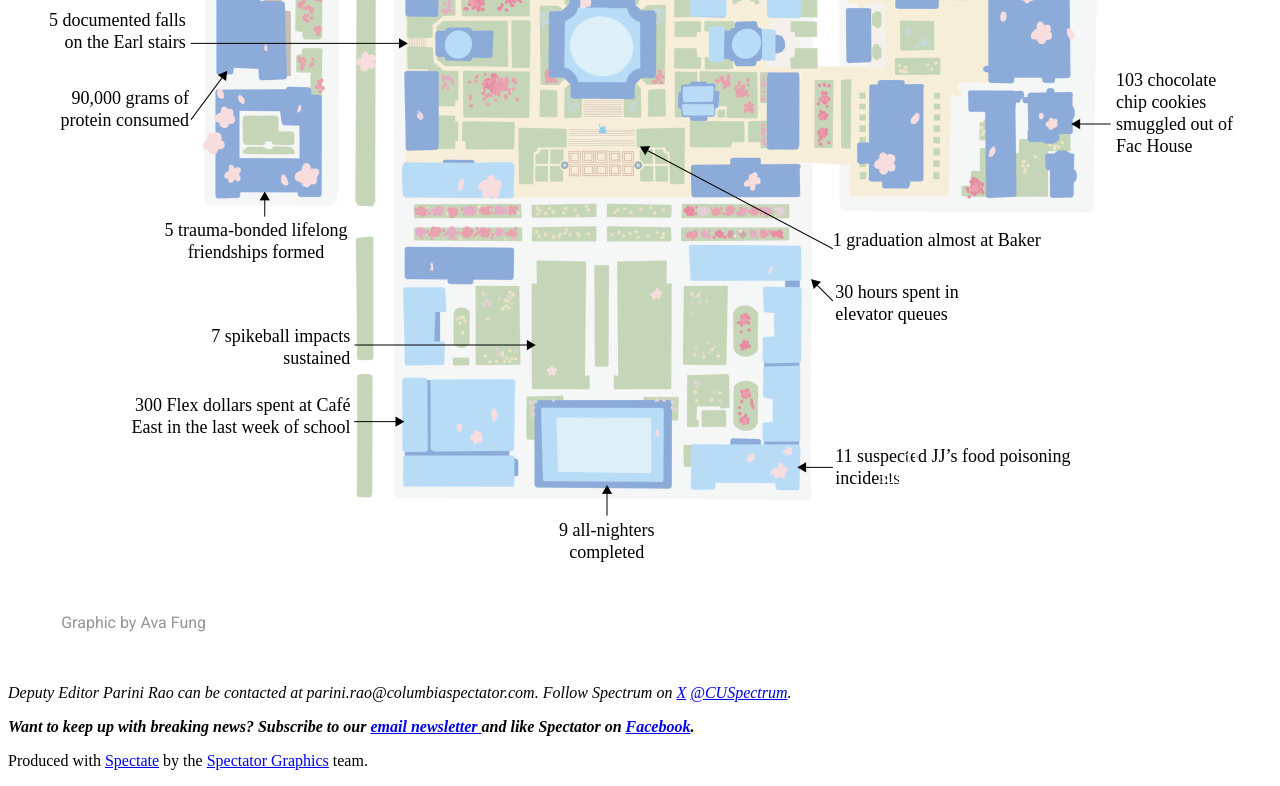
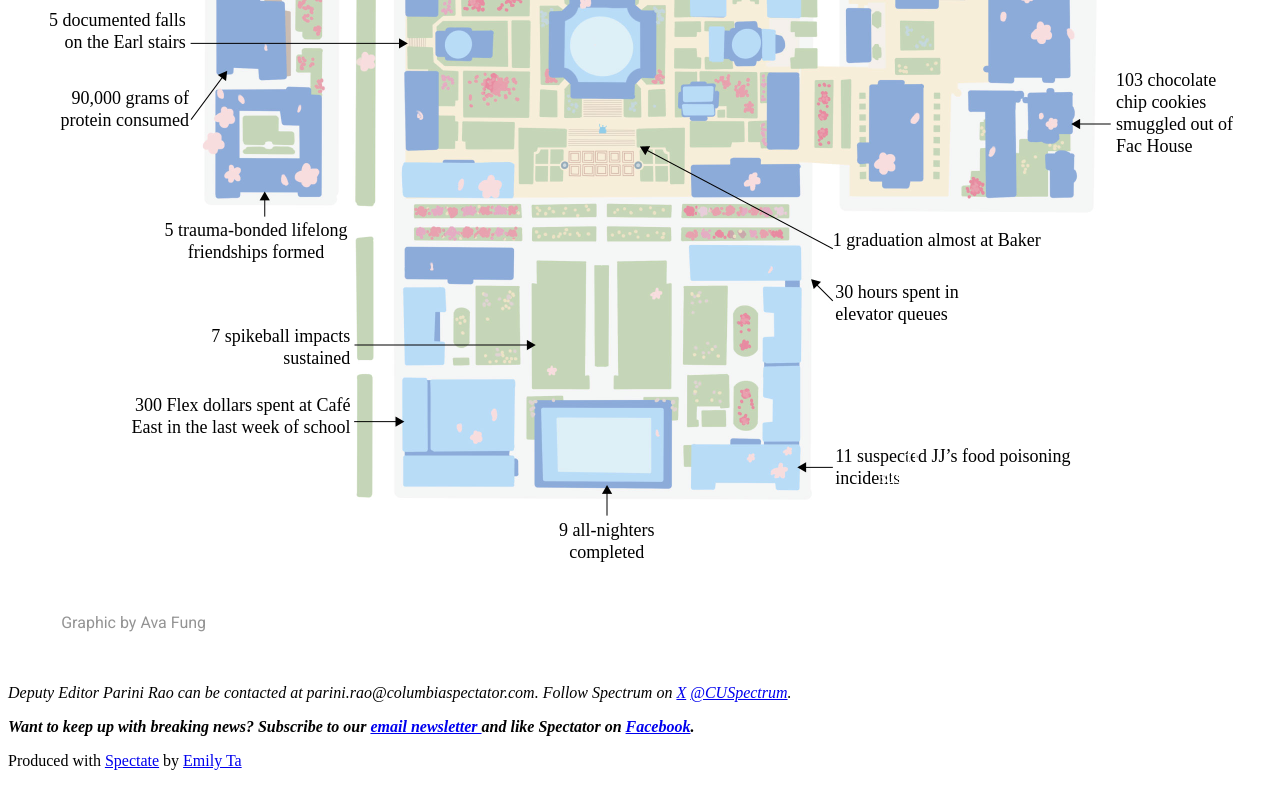
Before and after one commit to graphicsdesk/commence-et, a website built with Parcel: page index.html in a window 1280 px wide. Shown: the part 922-1708 px from the top of the page. Built offline with nearby package versions, Linux system fonts and the light colour scheme; no server answers.

Commit message:
Refactor index.html to update content and structure

```diff
--- a/index.html
+++ b/index.html
@@ -253,4 +253,4 @@
 </p>
 
 
-       </div> <div class="footer g-body"> <div class="article-credits">  <p> Produced with <a href="https://github.com/graphicsdesk/spectate">Spectate</a> by the <a href="https://graphicsdesk.github.io">Spectator Graphics</a> team. </p> </div> </div> <script src="script.75da7f30.js"></script> </body></html>
+       </div> <div class="footer g-body"> <div class="article-credits">  <p> Produced with <a href="https://github.com/graphicsdesk/spectate">Spectate</a> by <a href="https://graphicsdesk.github.io">Emily Ta</a></p> </div> </div> <script src="script.75da7f30.js"></script> </body></html>
```
